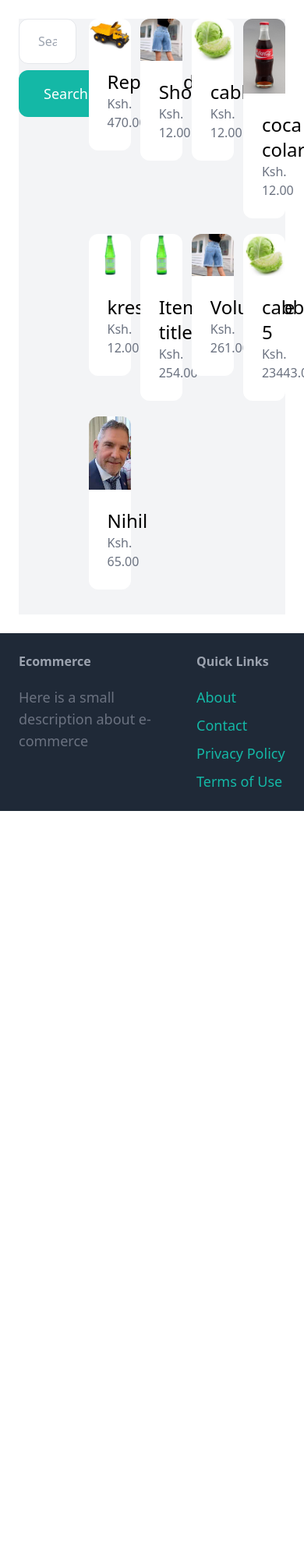
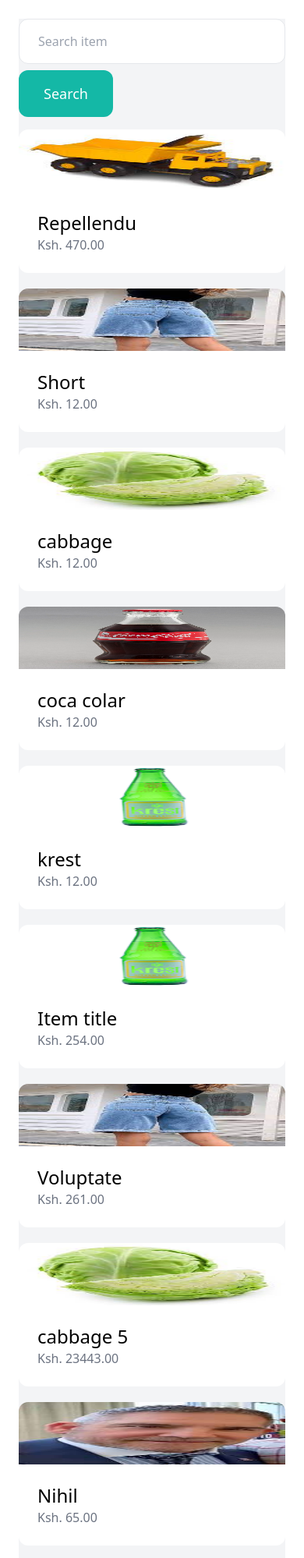
Before and after one commit to rono516/e_ticket_django, a Django app: page /items/ in a window 390 px wide; the page is wider, and only the part inside the window is pictured. Shown: the part 105-2103 px from the top of that part at 78% size. Before the commit the page ends 1145 px from the top of that part, so only its background shows below. Run offline with Django 5.2, Linux system fonts and the light colour scheme; data comes from the database, SQL or seed files in the repository; some libraries are stand-ins or nearby versions.

Commit message:
fix/no-ref/mobile-responsiveness

```diff
--- a/apps/core/templates/core/index.html
+++ b/apps/core/templates/core/index.html
@@ -3,7 +3,7 @@
 
 <div class="mt-6 px-6 py-12 bg-gray-100 rounded-xl">
   <h2 class="mb-12 text-2xl text-center">Newest items</h2>
-  <div class="grid grid-cols-4 gap-3">
+  <div class="grid md:grid-cols-4 gap-3">
     {% for item in items %}
     <div class="mb-2">
       <a href="{% url "item:detail" item.id %}">
@@ -11,7 +11,7 @@
           <img
             src="{{ item.image.url }}"
             alt="item image"
-            class="rounded-t-xl w-full"
+            class="rounded-t-xl md:h-36 mx-auto w-full"
           />
         </div>
         <div class="p-6 bg-white rounded-b-xl">
--- a/apps/item/templates/item/items.html
+++ b/apps/item/templates/item/items.html
@@ -1,15 +1,15 @@
 {% extends "core/base.html" %}
 {% block title %}Browse{% endblock title %}
 {% block content %}
-<div class="pb-6 grid grid-cols-4 bg-gray-100 gap-4">
-    <div class="col-span-1">
+<div class="pb-6 grid md:grid-cols-4 bg-gray-100 gap-4">
+    <div class="md:col-span-1">
         <form method="get" action="{% url "item:items" %}">
             <input name="query" class="w-full py-4 px-6 border rounded-xl" type="text" placeholder="Search item" value={{ query }} >
 
             <button class="mt-2 py-4 px-8 text-lg bg-teal-500 text-white rounded-xl">Search</button>
         </form>
     </div>
-    <div class="col-span-3">  <div class="grid grid-cols-4 gap-3">
+    <div class="md:col-span-3">  <div class="grid md:grid-cols-4 gap-3">
         {% for item in items %}
         <div class="mb-2">
           <a href="{% url "item:detail" item.id %}">
@@ -17,7 +17,7 @@
               <img
                 src="{{ item.image.url }}"
                 alt="item image"
-                class="rounded-t-xl w-full"
+                class="rounded-t-xl h-20 md:h-36 w-full"
               />
             </div>
             <div class="p-6 bg-white rounded-b-xl">
```
